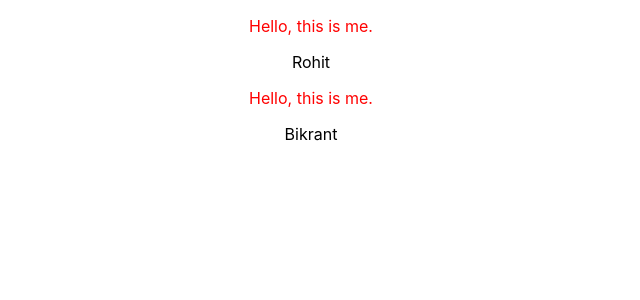
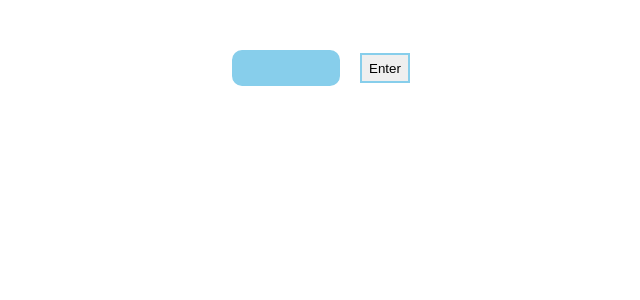
Before and after one commit to rohitraut-r/FirstProject, a React (Create React App) app: page / in a window 1280 px wide. Shown: the top 300 px of the page, without its empty margins (329-969 px from the left). Built offline with nearby package versions, Linux system fonts and the light colour scheme.

Commit message:
Added text-input and button

```diff
--- a/src/App.css
+++ b/src/App.css
@@ -1,3 +1,29 @@
 .App {
   text-align: center;
+  color: red;
 }
+.text-input{
+  top: 50px;
+  position: relative;
+  width: 100px;
+  height: 30px;
+  background-color: skyblue;
+  border-radius: 10px;
+  border: 2px solid skyblue;
+}
+.enter:hover{
+  background-color: skyblue;
+  border-radius: 10px;
+  transition-duration: 150ms;
+  color: white;
+}
+.enter{
+  /* background-color: skyblue; */
+  border: 2px solid skyblue;
+  width: 50px;
+  height: 30px;
+  position: relative;
+  left: 20px;
+  top: 50px;
+  /* border-radius: 10px; */
+}
--- a/src/App.js
+++ b/src/App.js
@@ -5,8 +5,8 @@ import Hello from './components/Hello'
 function App() {
   return (
     <div className="App">
-      <Hello/> Rohit
-      <Hello/> Bikrant
+     <input class="text-input" type="text"></input>
+     <button class="enter">Enter</button>
     </div>
   );
 }
--- a/src/components/Hello.jsx
+++ b/src/components/Hello.jsx
@@ -4,7 +4,7 @@ import './Hello.css'
 const Hello = () => {
   return (
 
-    <p> Hello, this is me.</p>
+    <p> Hello, this is me</p>
   )
 }
 
```
